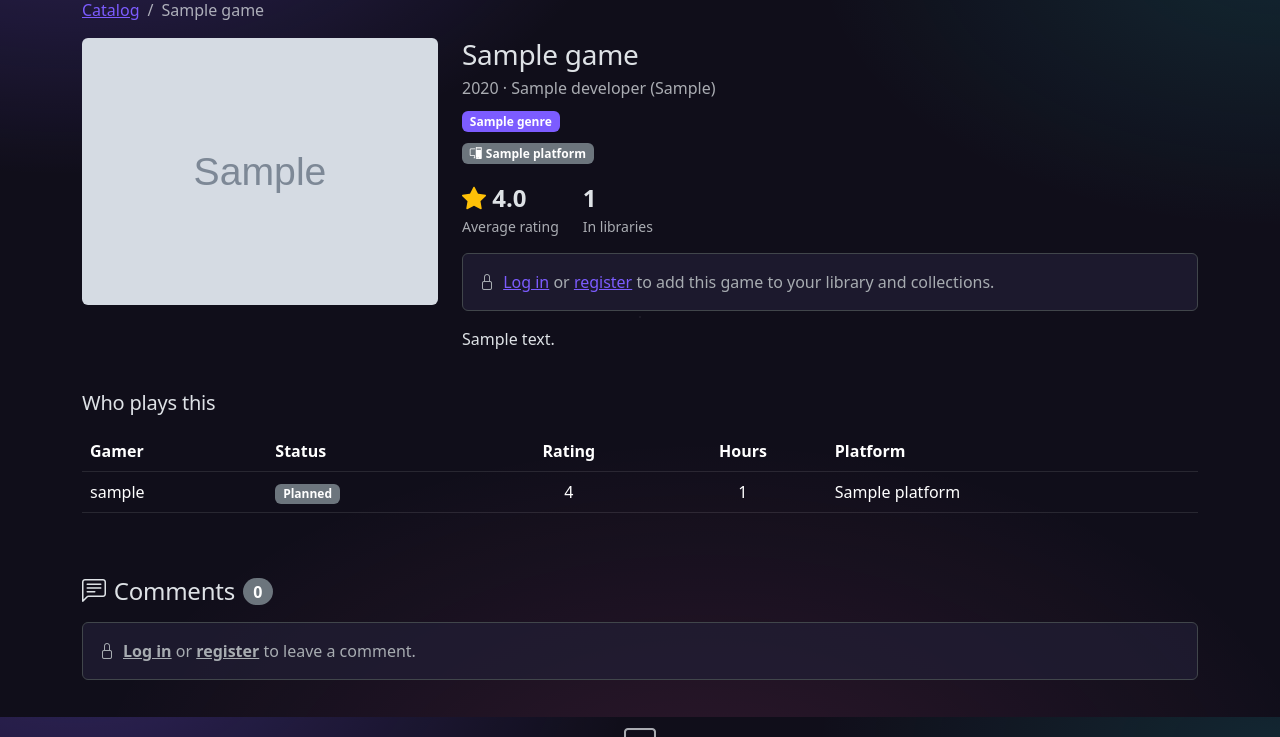
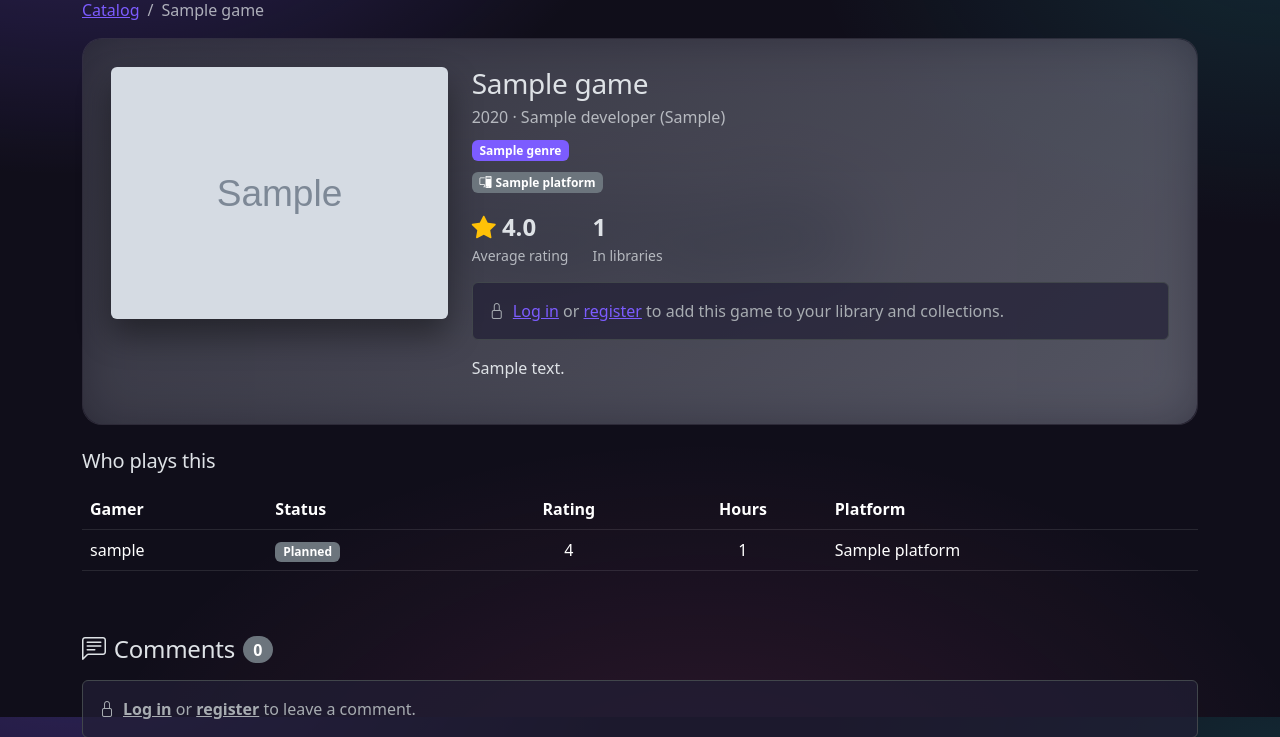
Before and after one commit to CemXokenc/backlog_vault, a Django app: page /games/1/ in a window 1280 px wide. Shown: the part 83-820 px from the top of the page. Run offline with Django 5.2, Linux system fonts and the light colour scheme; tables that the repository leaves empty hold one stand-in row (values such as "Sample post"); grey boxes marked "Sample" are stand-in pictures; data that the repository does not hold is empty.

Commit message:
show blurred cover behind game details

```diff
--- a/templates/vault/games/detail.html
+++ b/templates/vault/games/detail.html
@@ -10,10 +10,16 @@
     </ol>
   </nav>
 
-  <div class="row g-4 mb-4">
+  <section class="game-hero mb-4">
+    <div class="game-hero-bg-wrap" aria-hidden="true">
+      {% if game.cover_source %}
+        <img src="{{ game.cover_source }}" alt="" class="game-hero-bg">
+      {% endif %}
+    </div>
+  <div class="row g-4">
     <div class="col-md-4">
       {% if game.cover_source %}
-        <img src="{{ game.cover_source }}" alt="{{ game.title }}" class="img-fluid rounded w-100">
+        <img src="{{ game.cover_source }}" alt="{{ game.title }}" class="img-fluid rounded w-100 game-cover">
       {% else %}
         <div class="bg-body-secondary rounded d-flex align-items-center justify-content-center text-body-secondary fs-1"
              style="aspect-ratio: 16 / 10;">
@@ -169,6 +175,7 @@
       {% endif %}
     </div>
   </div>
+  </section>
 
   <h2 class="h5 mb-3">Who plays this</h2>
   {% if entries %}
```
Also changed, not shown: vault/tests/test_game_pages_layout.py (added, +53 -0 lines).
